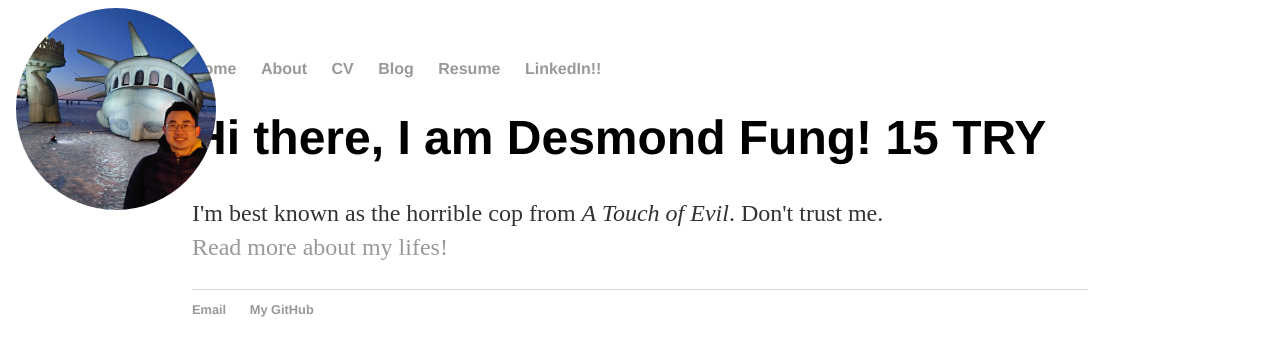
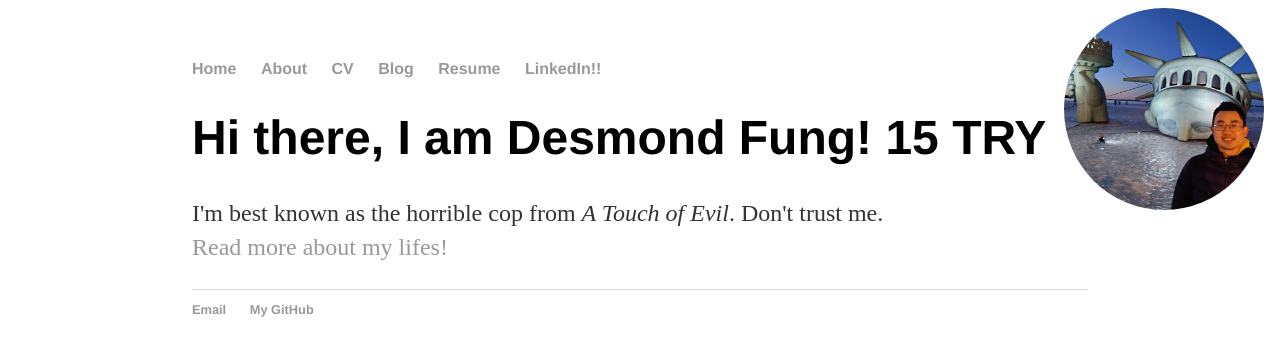
Before and after one commit to ddhangdd/ddhangdd.github.io, a Jekyll site: the page built from index.html, in a window 1280 px wide. Shown: the top 356 px of the page. Built offline with Jekyll 4.4.1, drawn with Linux system fonts in a browser that asks for light colours.

Commit message:
Update main.css

```diff
--- a/css/main.css
+++ b/css/main.css
@@ -27,7 +27,7 @@ h1 {
 .topleft {
   position: absolute;
   top: 8px;
-  left: 16px;
+  right: 16px;
 }
 
 p {
```
